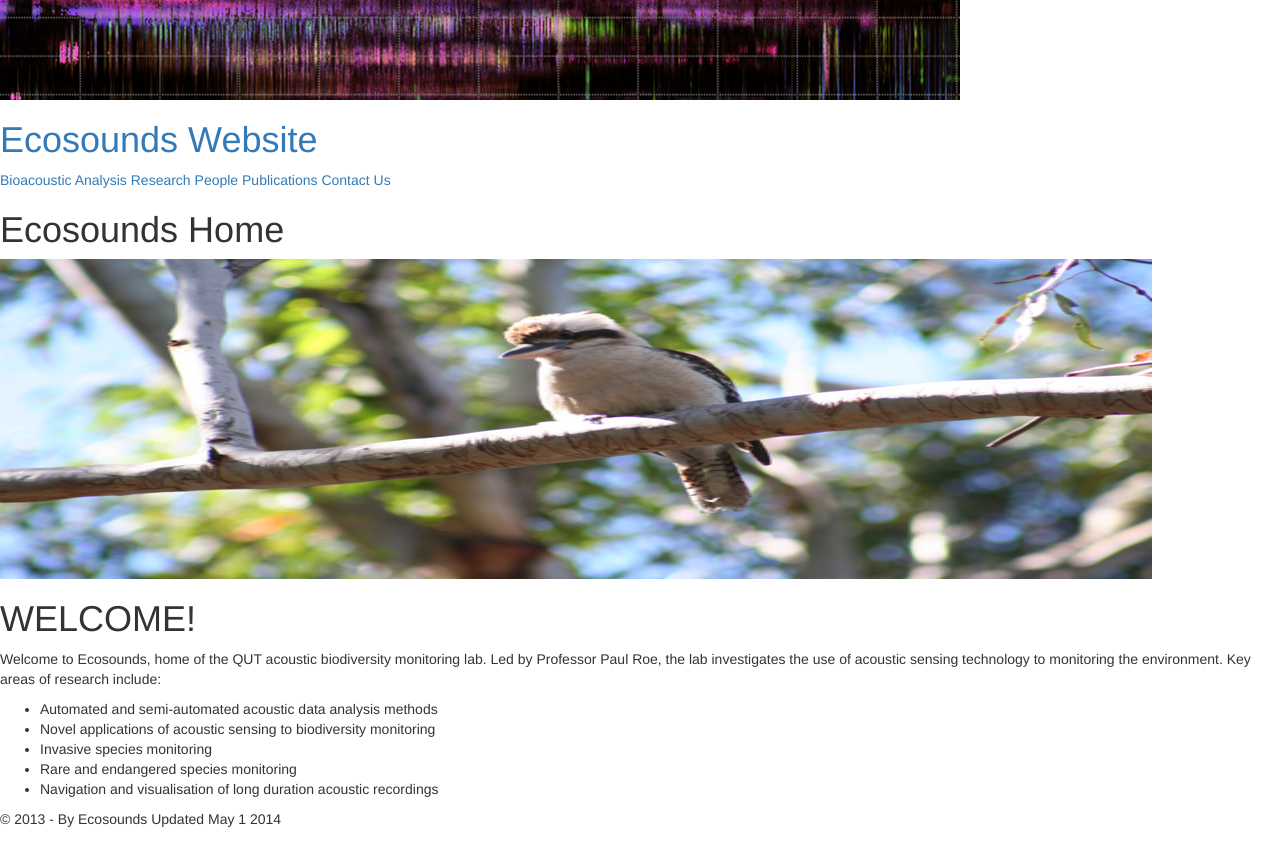
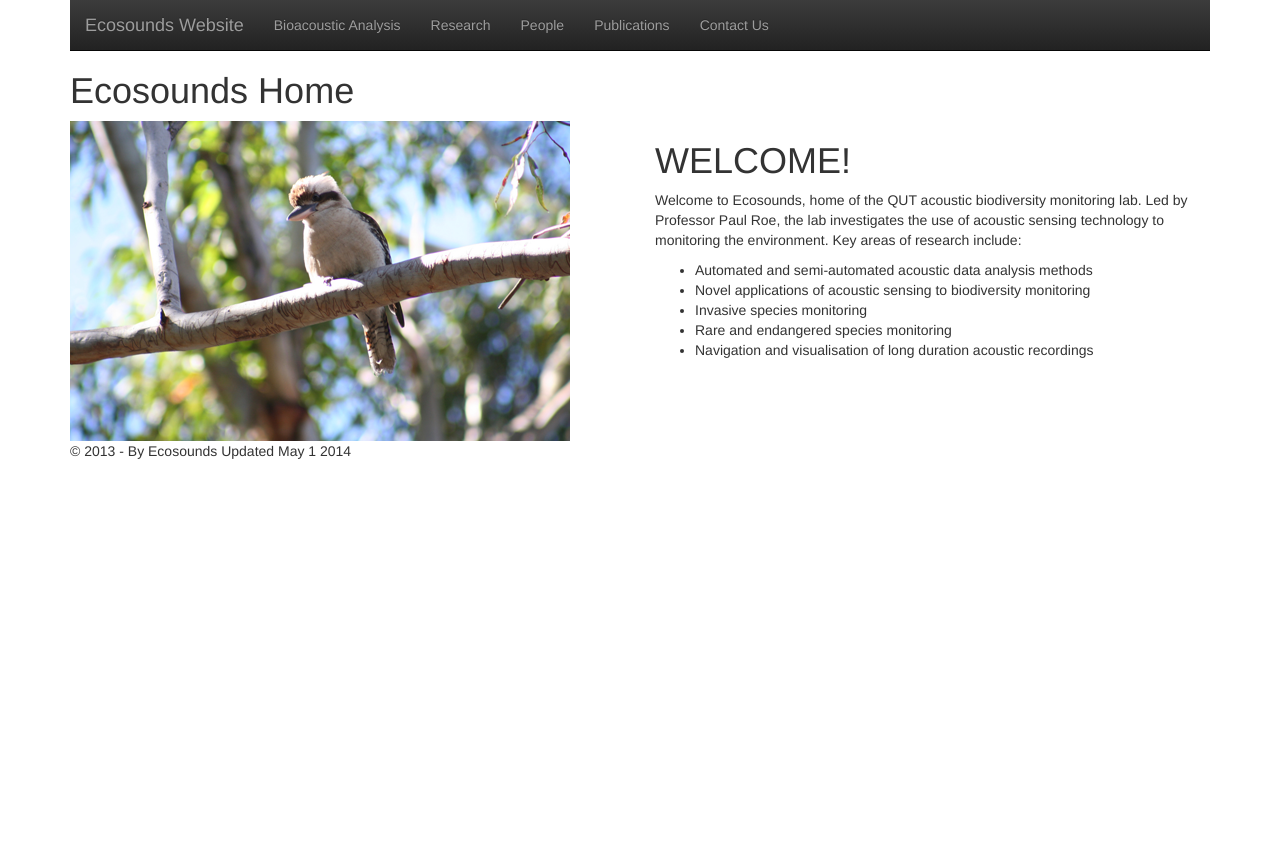
Before and after one commit to QutEcoacoustics/research-blog, a Jekyll site: the page built from index.html, in a window 1280 px wide. Shown: the top 866 px of the page. Built offline with Jekyll 4.4.1, drawn with Linux system fonts in a browser that asks for light colours; nearby versions of some CDN libraries; Markdown is read by kramdown in place of the engine named in the settings.

Commit message:
Changes to support Bootstrap
Modified site Navigation and used grid for home page

```diff
--- a/_layouts/default.html
+++ b/_layouts/default.html
@@ -4,13 +4,11 @@
         <meta charset="utf-8">
         <meta http-equiv="X-UA-Compatible" content="IE=edge,chrome=1">
         <title>{{ page.title }}</title>
+
         <meta name="viewport" content="width=device-width">
 
         <!-- syntax highlighting CSS -->
         <link rel="stylesheet" href="/css/syntax.css">
-
-        <!-- Custom CSS -->
-        <!-- <link rel="stylesheet" href="/css/main.css"> -->
 
         <!-- Latest compiled and minified CSS -->
 		<link rel="stylesheet" href="//netdna.bootstrapcdn.com/bootstrap/3.1.1/css/bootstrap.min.css">
@@ -22,19 +20,35 @@
 		<script src="//netdna.bootstrapcdn.com/bootstrap/3.1.1/js/bootstrap.min.js"></script>
 
     </head>
-    <body>
-        <div class="site">
-        	<div>
-				<img src="../images/fullcolor.png" alt="fullcolor" width="960" height="100" >
-			</div>
-			<div class="header">
-				<h1 class="title"><a href="/">{{ site.name }}</a></h1>
-            	<a class="extra" href="/bioanalysis/bioanalysis.html">Bioacoustic Analysis</a>
-            	<a class="extra" href="/research/research.html">Research</a>
-            	<a class="extra" href="/people/people.html">People</a>
-            	<a class="extra" href="/publications/publications.html">Publications</a>
-            	<a class="extra" href="/contact/contact.html">Contact Us</a>
-			</div>
+    <body style="">
+
+        <div class="container">
+
+			<nav class="navbar navbar-inverse navbar-static-top" role="navigation">
+  				<div class="container">
+    				<!-- Brand and toggle get grouped for better mobile display -->
+    				<div class="navbar-header">
+      					<button type="button" class="navbar-toggle" data-toggle="collapse">
+        					<span class="sr-only">Toggle navigation</span>
+        					<span class="icon-bar"></span>
+        					<span class="icon-bar"></span>
+        					<span class="icon-bar"></span>
+      					</button>
+      					<a href="/" class="navbar-brand" data-original-title="" title="">{{ site.name }}</a>
+    				</div>
+
+    				<!-- Collect the nav links, forms, and other content for toggling -->
+    				<div class="collapse navbar-collapse" >
+      					<ul class="nav navbar-nav">
+							<li><a href="/bioanalysis/bioanalysis.html" data-original-title="">Bioacoustic Analysis</a></li>
+							<li><a href="/research/research.html">Research</a></li>
+							<li><a href="/people/people.html">People</a></li>
+							<li><a class="extra" href="/publications/publications.html">Publications</a></li>
+							<li><a href="/contact/contact.html">Contact Us</a></li>
+      					</ul>
+    				</div><!-- /.navbar-collapse -->
+  				</div><!-- /.container-fluid -->
+			</nav>
 
           	{{ content }}
 
--- a/index.html
+++ b/index.html
@@ -6,11 +6,11 @@ title: Home
 <div id="home">
 	<h1>Ecosounds Home</h1>
 
-	<div class="content_left">
-		<img src="../images/2843130589_c2ac5cba39_500x320.png" alt="Kookaburra2" width="500" height="320" style="width: 90%; max-height: 90%" >
-	</div>
-
-	<div class="content_right">
+	<div class="row">
+  		<div class="col-md-6">
+  			<img src="../images/2843130589_c2ac5cba39_500x320.png" alt="Kookaburra2" width="500" height="320" style="width: 90%; max-height: 90%" >
+  		</div>
+  	<div class="col-md-6">
     	<h1>WELCOME!</h1>
 
 		<p>Welcome to Ecosounds, home of the QUT acoustic biodiversity monitoring lab. Led by Professor Paul Roe, the lab investigates the use of acoustic sensing technology to monitoring the environment. Key areas of research include:</p>
@@ -21,6 +21,8 @@ title: Home
 	  		<li>Rare and endangered species monitoring</li>
       		<li>Navigation and visualisation of long duration acoustic recordings</li>
 		</ul>
+	</div>
+
   </div>
 
 </div>
```
